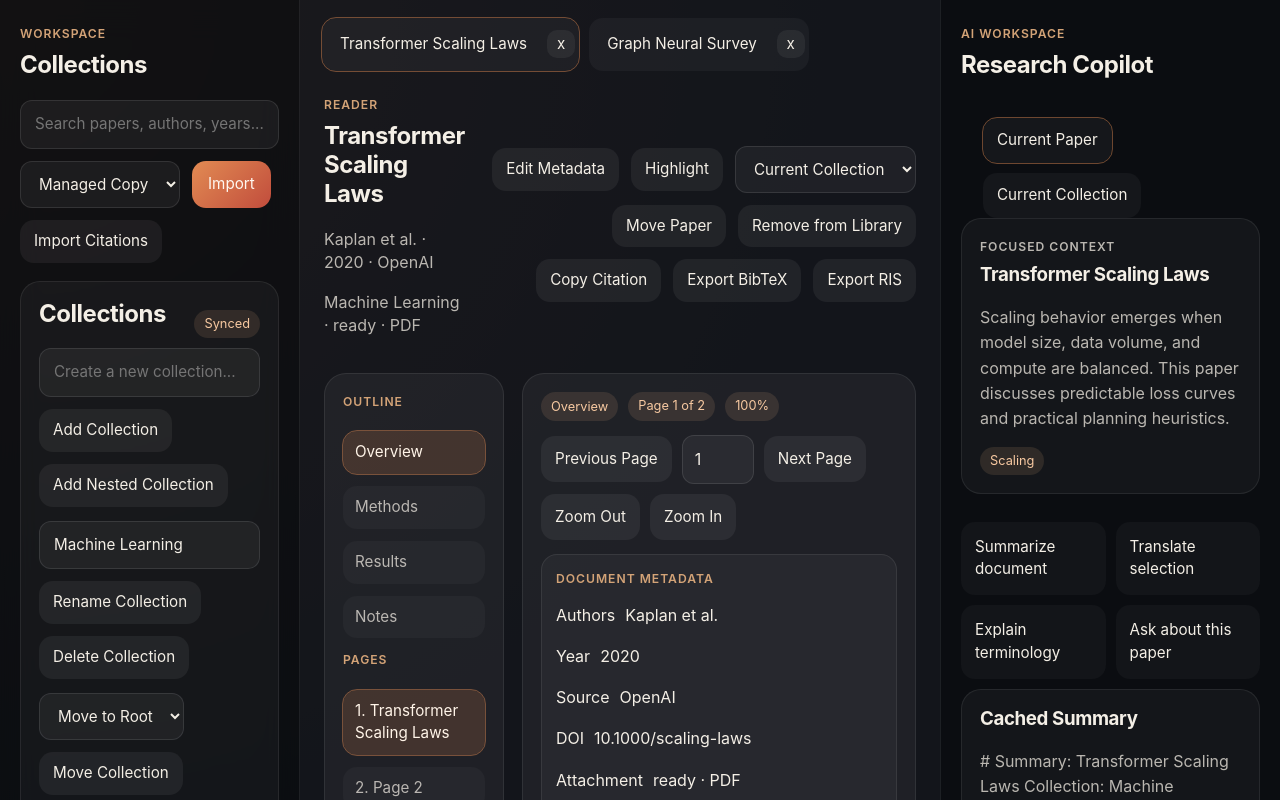
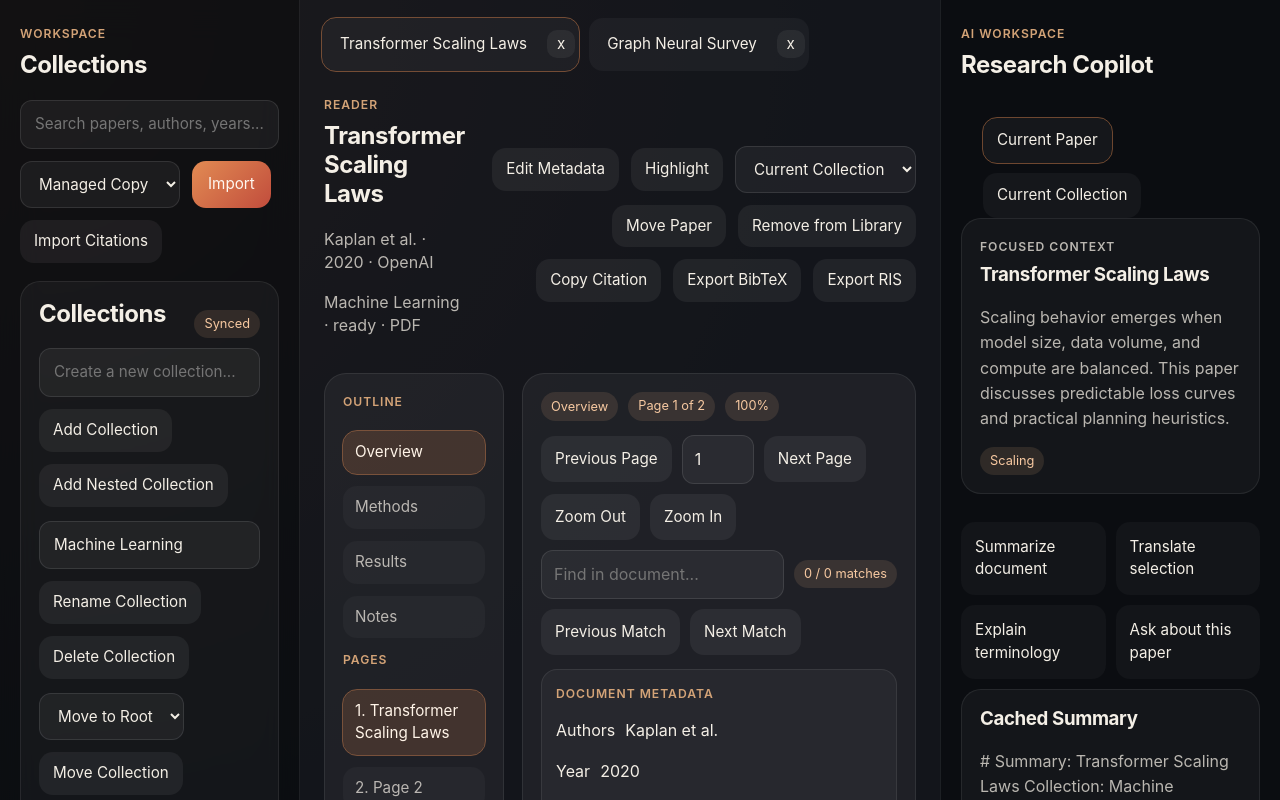
Before and after one commit to Playitcooool/rust-ai-paper-reader, a React (Vite) app: page / in a window 1280 px wide. Shown: the top 800 px of the page. Built offline with nearby package versions, Linux system fonts and the light colour scheme.

Commit message:
feat: add in-document reader search

```diff
--- a/src/App.tsx
+++ b/src/App.tsx
@@ -263,6 +263,8 @@ export default function App() {
   const [activeReaderPage, setActiveReaderPage] = useState(0);
   const [readerPageInput, setReaderPageInput] = useState("1");
   const [readerZoom, setReaderZoom] = useState(100);
+  const [readerSearchQuery, setReaderSearchQuery] = useState("");
+  const [activeReaderMatchIndex, setActiveReaderMatchIndex] = useState(0);
   const [activeReaderSection, setActiveReaderSection] = useState<ReaderSection>("Overview");
   const [activeAnchor, setActiveAnchor] = useState<string | null>(null);
   const [annotations, setAnnotations] = useState<Annotation[]>([]);
@@ -496,6 +498,13 @@ export default function App() {
     [attachmentFilter, itemSort, items],
   );
   const readerPages = useMemo(() => readerPagesFromView(readerView), [readerView]);
+  const readerMatches = useMemo(() => {
+    const query = readerSearchQuery.trim().toLowerCase();
+    if (query.length === 0) return [];
+    return readerPages
+      .map((page, index) => ({ page, index }))
+      .filter(({ page }) => page.text.toLowerCase().includes(query));
+  }, [readerPages, readerSearchQuery]);
   const currentReaderPage = readerPages[activeReaderPage] ?? null;
 
   useEffect(() => {
@@ -539,6 +548,8 @@ export default function App() {
     setActiveReaderPage(0);
     setReaderPageInput("1");
     setReaderZoom(100);
+    setReaderSearchQuery("");
+    setActiveReaderMatchIndex(0);
     setMetadataDraft({
       title: activePaper?.title ?? "",
       authors: activePaper?.authors ?? "",
@@ -1095,6 +1106,30 @@ export default function App() {
   function handleReaderZoom(delta: number) {
     setReaderZoom((current) => Math.max(70, Math.min(180, current + delta)));
   }
+
+  function setReaderMatch(index: number) {
+    if (readerMatches.length === 0) return;
+    const nextIndex = ((index % readerMatches.length) + readerMatches.length) % readerMatches.length;
+    setActiveReaderMatchIndex(nextIndex);
+    setReaderPage(readerMatches[nextIndex].index);
+  }
+
+  function handleReaderSearchChange(value: string) {
+    setReaderSearchQuery(value);
+    setActiveReaderMatchIndex(0);
+  }
+
+  useEffect(() => {
+    if (readerMatches.length === 0) {
+      setActiveReaderMatchIndex(0);
+      return;
+    }
+    const nextIndex = Math.min(activeReaderMatchIndex, readerMatches.length - 1);
+    if (nextIndex !== activeReaderMatchIndex) {
+      setActiveReaderMatchIndex(nextIndex);
+    }
+    setReaderPage(readerMatches[nextIndex].index);
+  }, [activeReaderMatchIndex, readerMatches]);
 
   useEffect(() => {
     function handleWindowKeydown(event: KeyboardEvent) {
@@ -1695,6 +1730,34 @@ export default function App() {
                 </button>
                 <button className="ghost-button" type="button" onClick={() => handleReaderZoom(10)}>
                   Zoom In
+                </button>
+                <input
+                  aria-label="Find in document"
+                  className="reader-search-input"
+                  placeholder="Find in document..."
+                  value={readerSearchQuery}
+                  onChange={(event) => handleReaderSearchChange(event.target.value)}
+                />
+                <span className="meta-count">
+                  {readerMatches.length === 0 && readerSearchQuery.trim().length > 0
+                    ? "0 / 0 matches"
+                    : `${readerMatches.length === 0 ? 0 : activeReaderMatchIndex + 1} / ${readerMatches.length} matches`}
+                </span>
+                <button
+                  className="ghost-button"
+                  disabled={readerMatches.length === 0}
+                  type="button"
+                  onClick={() => setReaderMatch(activeReaderMatchIndex - 1)}
+                >
+                  Previous Match
+                </button>
+                <button
+                  className="ghost-button"
+                  disabled={readerMatches.length === 0}
+                  type="button"
+                  onClick={() => setReaderMatch(activeReaderMatchIndex + 1)}
+                >
+                  Next Match
                 </button>
               </div>
               {latestCitation ? (
--- a/src/styles.css
+++ b/src/styles.css
@@ -422,6 +422,16 @@ p {
   color: inherit;
 }
 
+.reader-search-input {
+  min-width: 220px;
+  flex: 1 1 220px;
+  padding: 10px 12px;
+  border: 1px solid rgba(255, 255, 255, 0.1);
+  border-radius: 12px;
+  background: rgba(255, 255, 255, 0.05);
+  color: inherit;
+}
+
 .citation-card {
   margin-bottom: 14px;
   padding: 14px;
```
Also changed, not shown: 1 other file (tests, documents, lock files or other folders).
